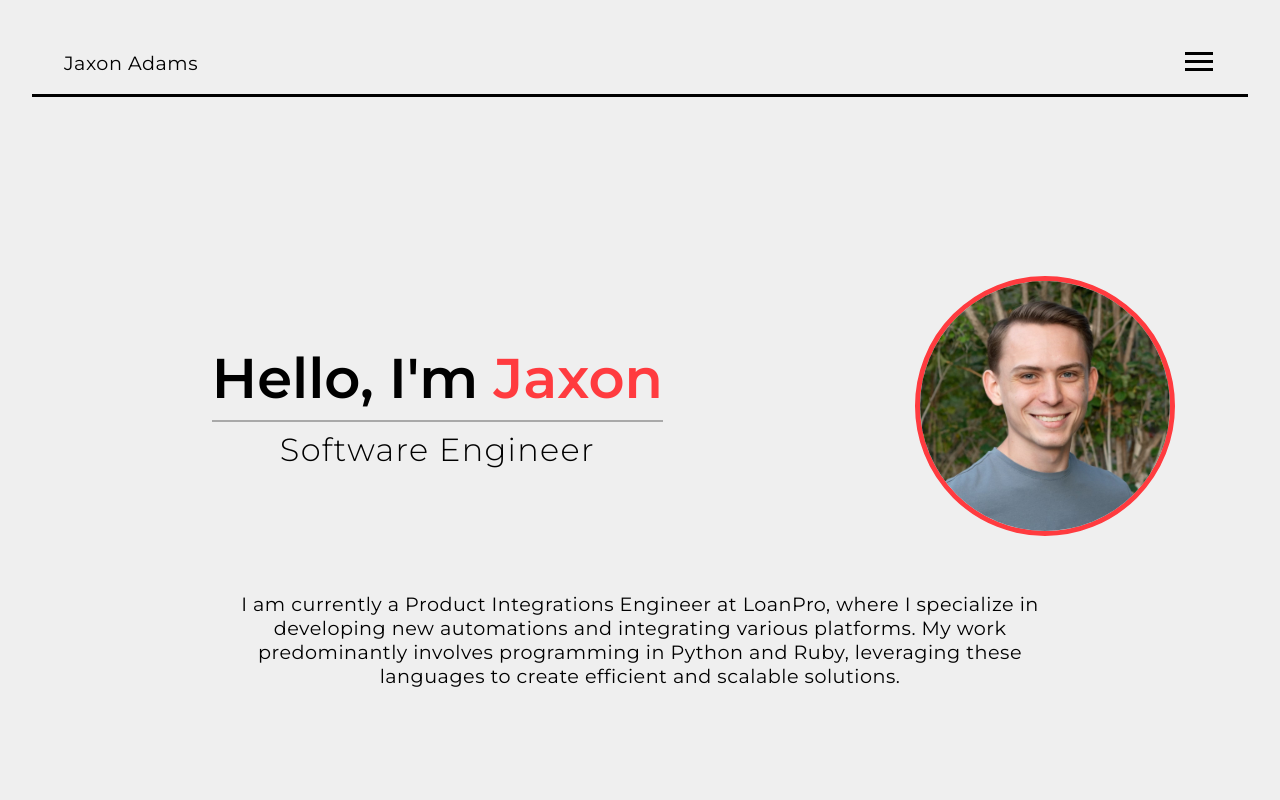
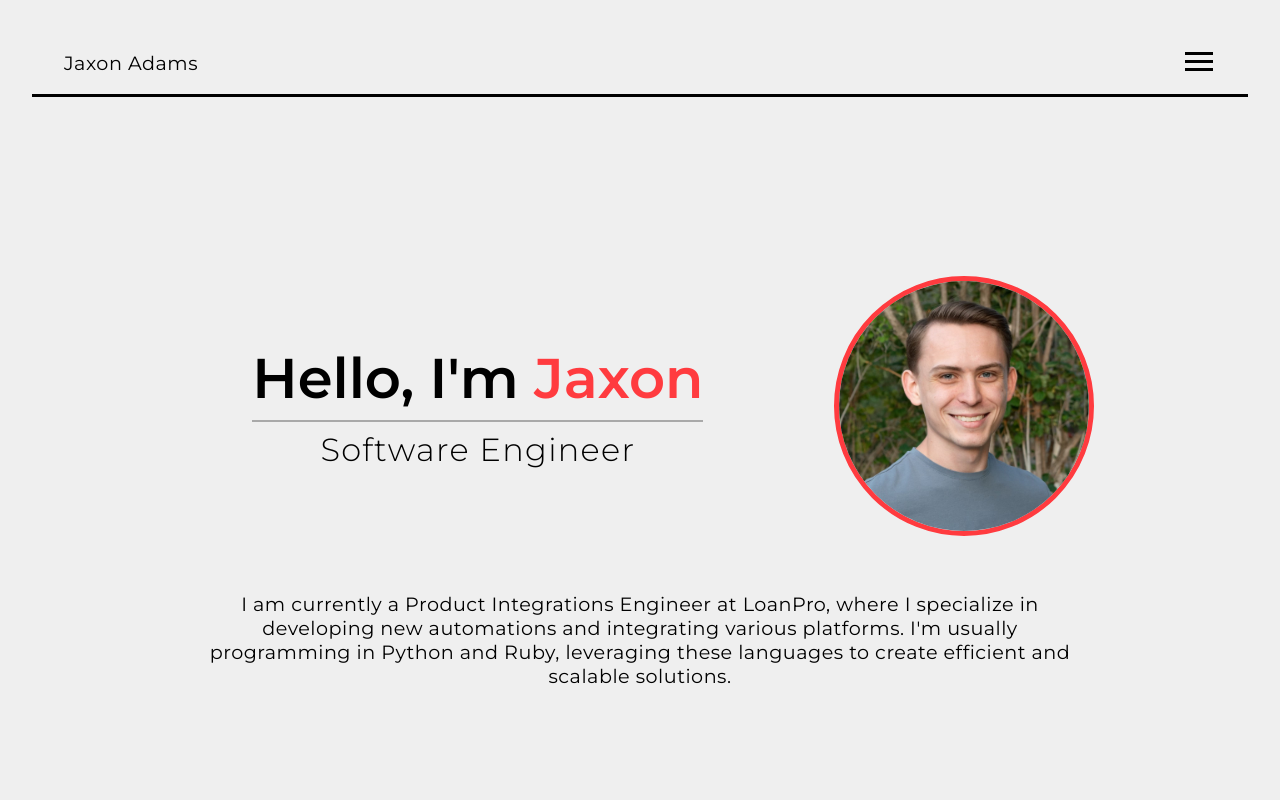
Before and after one commit to JaxonAdams/urban-spork, a React (Vite) app: page / in a window 1280 px wide. Shown: the top 800 px of the page. Built offline with nearby package versions, Linux system fonts and the light colour scheme.

Commit message:
some touchups

```diff
--- a/src/App.css
+++ b/src/App.css
@@ -152,7 +152,7 @@ header {
 
 .hero-grid {
   height: 100%;
-  width: 100%;
+  width: 80%;
   display: grid;
   grid-template-rows: 300px;
   grid-template-columns: 1fr 1fr 1fr;
@@ -432,6 +432,10 @@ footer {
     margin: 0;
   }
 
+  .hero-grid {
+    width: 100%;
+  }
+
   .project-card {
     width: 100%;
   }
--- a/src/App.tsx
+++ b/src/App.tsx
@@ -48,4 +48,4 @@ function App() {
   )
 }
 
-export default App
+export default App;
--- a/src/components/Hero/Hero.tsx
+++ b/src/components/Hero/Hero.tsx
@@ -20,9 +20,9 @@ const Hero: React.FC = () => {
             <div className="hero-intro-txt">
                 <p className="txt">
                     I am currently a Product Integrations Engineer at LoanPro, where I specialize
-                    in developing new automations and integrating various platforms. My work
-                    predominantly involves programming in Python and Ruby, leveraging these languages
-                    to create efficient and scalable solutions.
+                    in developing new automations and integrating various platforms. I'm usually
+                    programming in Python and Ruby, leveraging these languages to create efficient
+                    and scalable solutions.
                 </p>
             </div>
         </div>
--- a/src/pages/AboutMe.tsx
+++ b/src/pages/AboutMe.tsx
@@ -1,7 +1,12 @@
-import React from "react";
+import React, { useEffect } from "react";
 import DevIcon from "../components/DevIcon/DevIcon";
 
 const AboutMe: React.FC = () => {
+
+    useEffect(() => {
+        document.title = "Jaxon Adams | About Me";
+    });
+
     return (
         <div className="about-me">
             <div className="about-me-txt-container">
@@ -26,8 +31,8 @@ const AboutMe: React.FC = () => {
                     and NoSQL databases, and I am well-versed in REST, SOAP, and GraphQL APIs.
                 </p>
                 <p className="txt">
-                My ability to quickly adapt to new environments and rapidly acquire new skills
-                and technologies is one of my greatest assets.
+                    My ability to quickly adapt to new environments and rapidly acquire new skills
+                    and technologies is one of my greatest assets.
                 </p>
             </div>
             <div className="about-me-txt-container language-carousel">
--- a/src/pages/Home.tsx
+++ b/src/pages/Home.tsx
@@ -1,10 +1,15 @@
-import React from "react";
+import React, { useEffect } from "react";
 import { Github, Linkedin } from "react-bootstrap-icons";
 
 import Hero from "../components/Hero/Hero";
 import LinkButton from "../components/LinkButton/LinkButton";
 
 const Home: React.FC = () => {
+
+    useEffect(() => {
+        document.title = "Jaxon Adams | Home";
+    }, []);
+
     return (
         <div id="home-page" data-testid="home-page">
             <Hero />
--- a/src/pages/Projects.tsx
+++ b/src/pages/Projects.tsx
@@ -1,4 +1,4 @@
-import React from "react";
+import React, { useEffect } from "react";
 
 import projectsData from "../assets/projects.json";
 import ProjectCard from "../components/ProjectCard/ProjectCard";
@@ -21,6 +21,10 @@ const images: ImageMap = {
 
 const Projects: React.FC = () => {
 
+    useEffect(() => {
+        document.title = "Jaxon Adams | Projects";
+    });
+
     return (
         <div className="projects">
             {projectsData.map(project => {
```
Also changed, not shown: src/components/Footer/Footer.tsx (line endings or trailing spaces).
